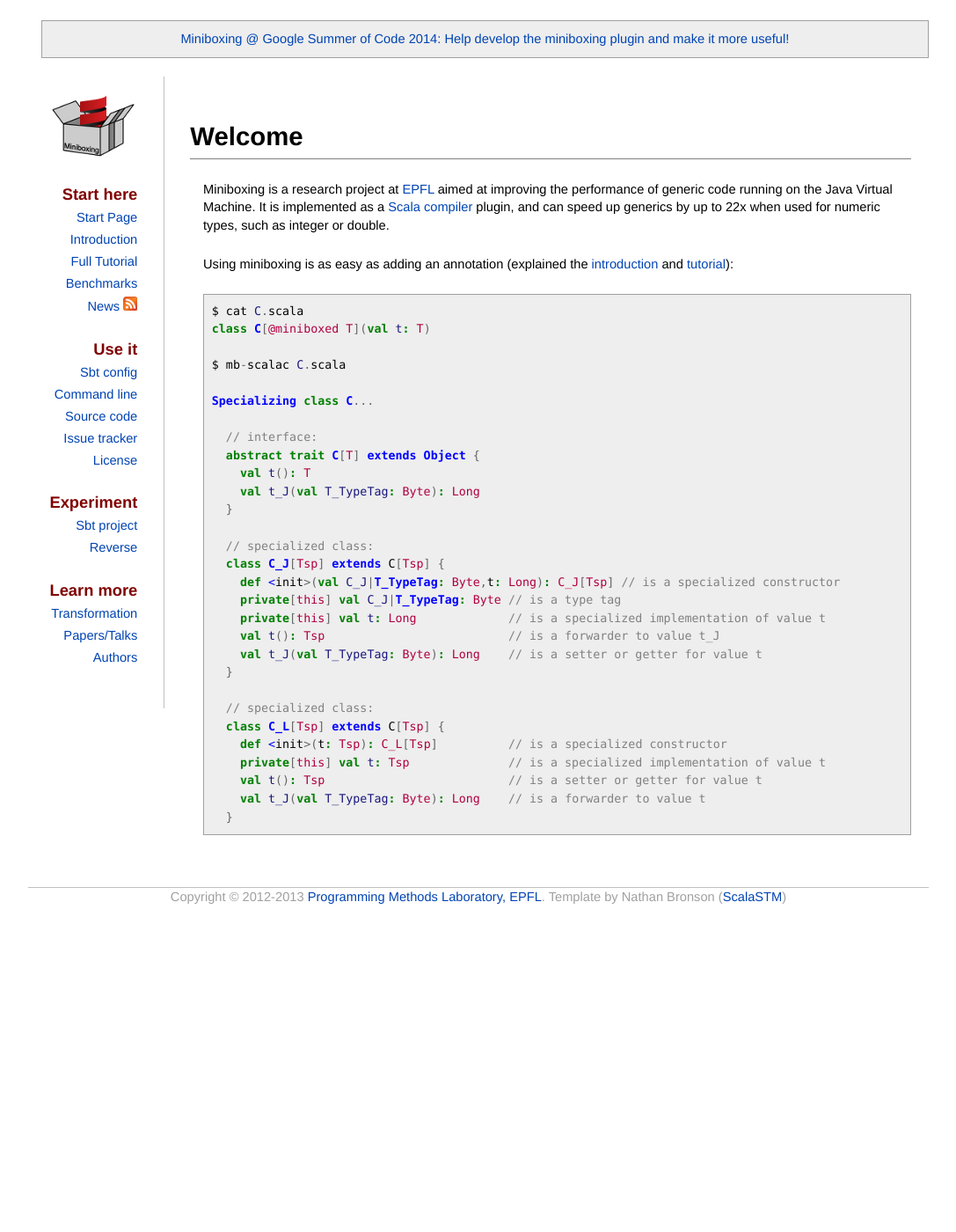
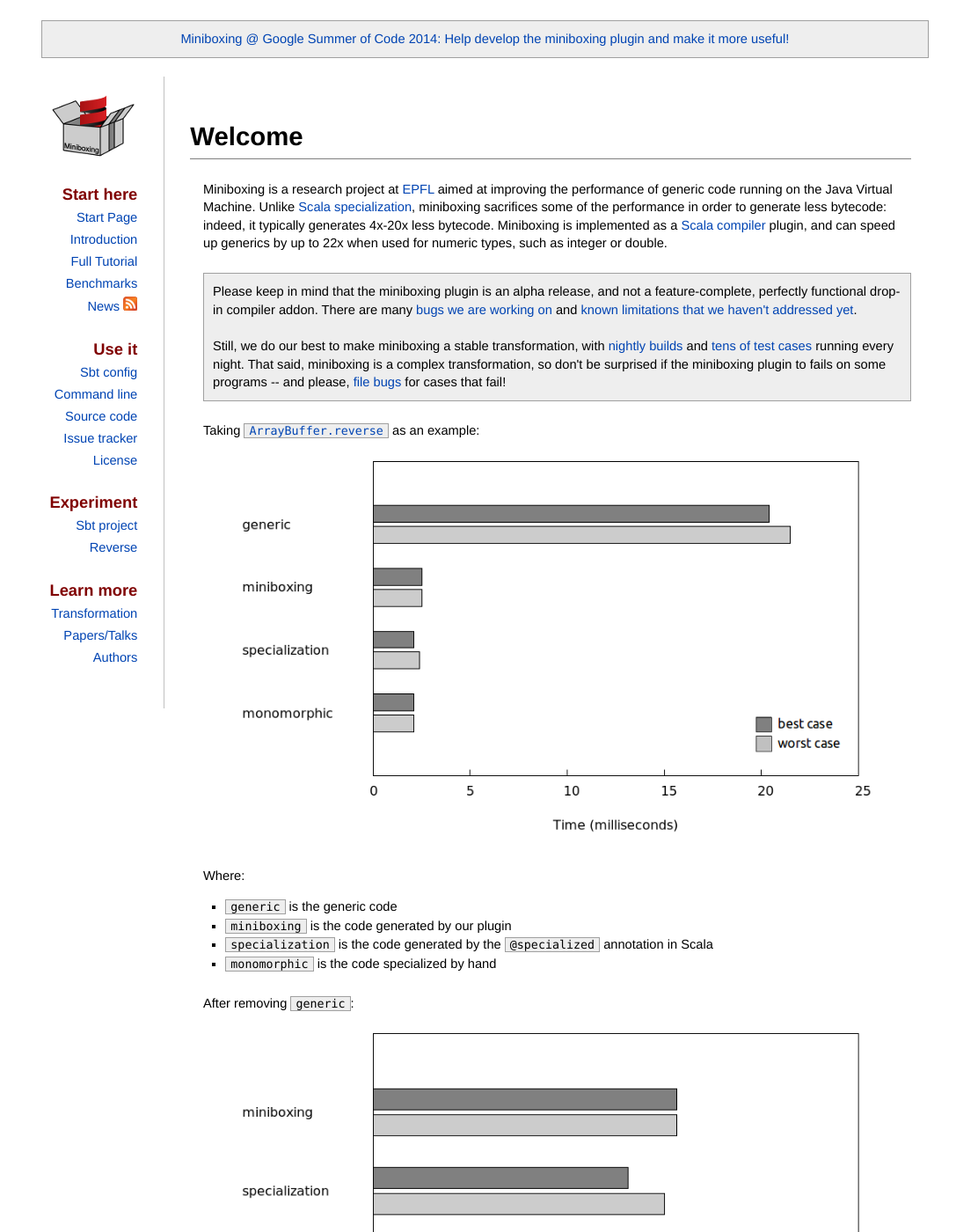
Before and after one commit to miniboxing/miniboxing.github.io, a Jekyll site: the page built from index.md, in a window 1280 px wide and 1400 px high. Shown: the whole window at 88% size, without its empty margins (96-1183 px from the left). Built offline with Jekyll 4.4.1, drawn with Linux system fonts in a browser that asks for light colours; some of the changed text lies outside the part shown.

Commit message:
Graphs on the main page
Thanks to @stuhood for the suggestion!

```diff
--- a/_includes/status.md
+++ b/_includes/status.md
@@ -1,5 +1,5 @@
 <p class="paper">
-Please keep in mind that miniboxing plugin is an alpha release, and not a feature-complete, perfectly functional drop-in compiler addon. There are many <a href="https://github.com/miniboxing/miniboxing-plugin/issues?state=open">bugs we are working on</a> and <a href="https://github.com/miniboxing/miniboxing-plugin/wiki/Details-|-Known-Limitations">known limitations that we haven&#39;t addressed yet</a>.<br/><br/>
+Please keep in mind that the miniboxing plugin is an alpha release, and not a feature-complete, perfectly functional drop-in compiler addon. There are many <a href="https://github.com/miniboxing/miniboxing-plugin/issues?state=open">bugs we are working on</a> and <a href="https://github.com/miniboxing/miniboxing-plugin/wiki/Details-|-Known-Limitations">known limitations that we haven&#39;t addressed yet</a>.<br/><br/>
 
-Still, we do our best to make miniboxing a stable transformation, with <a href="https://travis-ci.org/miniboxing/miniboxing-plugin">nightly</a> <a href="https://travis-ci.org/miniboxing/miniboxing-example">builds</a> and <a href="https://github.com/miniboxing/miniboxing-plugin/tree/wip/tests/correctness/src/miniboxing/tests/compile">tens of test cases</a> running every night. That said, miniboxing is a complex transformation, so don&#39;t be surprised if the miniboxing plugin to fails on some programs -- and please, <a href="https://github.com/miniboxing/miniboxing-plugin">file bugs</a> for test cases that fail!
+Still, we do our best to make miniboxing a stable transformation, with <a href="https://travis-ci.org/miniboxing/miniboxing-plugin">nightly</a> <a href="https://travis-ci.org/miniboxing/miniboxing-example">builds</a> and <a href="https://github.com/miniboxing/miniboxing-plugin/tree/wip/tests/correctness/src/miniboxing/tests/compile">tens of test cases</a> running every night. That said, miniboxing is a complex transformation, so don&#39;t be surprised if the miniboxing plugin to fails on some programs -- and please, <a href="https://github.com/miniboxing/miniboxing-plugin/issues">file bugs</a> for cases that fail!
 </p>
--- a/index.md
+++ b/index.md
@@ -5,38 +5,33 @@ short_title: Welcome
 comments: "off"
 ---
 
-Miniboxing is a research project at [EPFL](http://lamp.epfl.ch) aimed at improving the performance of generic code running on the Java Virtual Machine. It is implemented as a [Scala compiler](http://scala-lang.org) plugin, and can speed up generics by up to 22x when used for numeric types, such as integer or double.
+Miniboxing is a research project at [EPFL](http://lamp.epfl.ch) aimed at improving the performance of generic code running on the Java Virtual Machine. Unlike [Scala specialization](http://days2010.scala-lang.org/node/138/151/15-7-E%20-%20Specialization%20-%20Dragos.mp4), miniboxing sacrifices some of the performance in order to generate less bytecode: indeed, it typically generates 4x-20x less bytecode. Miniboxing is implemented as a [Scala compiler](http://scala-lang.org) plugin, and can speed up generics by up to 22x when used for numeric types, such as integer or double.
 
-Using miniboxing is as easy as adding an annotation (explained the [introduction](intro.html) and [tutorial](tutorial.html)):
+{% include status.md %}
+
+Taking [`ArrayBuffer.reverse`](/benchmarks.html) as an example:
+
+<center><img width="90%" src="/graphs/speed-gen.png"/></center>
+
+Where:
+ * `generic` is the generic code
+ * `miniboxing` is the code generated by our plugin
+ * `specialization` is the code generated by the `@specialized` annotation in Scala
+ * `monomorphic` is the code specialized by hand
+
+After removing `generic`:
+
+<center><img width="90%" src="/graphs/speed-spec.png"/></center>
+
+And when comparing the total bytecode size for [spire](https://github.com/non/spire) we see a 4.5x bytecode reduction:
+
+<center><img width="90%" src="/graphs/size.png"/></center>
+
+Using miniboxing is as easy as adding an annotation:
 {% highlight scala %}
-$ cat C.scala
 class C[@miniboxed T](val t: T)
+{% endhighlight %}
 
-$ mb-scalac C.scala
+And adding a compiler plugin to your [sbt build](/using_sbt.html) or [command line](/using_out.html).
 
-Specializing class C...
-
-  // interface:
-  abstract trait C[T] extends Object {
-    val t(): T
-    val t_J(val T_TypeTag: Byte): Long
-  }
-
-  // specialized class:
-  class C_J[Tsp] extends C[Tsp] {
-    def <init>(val C_J|T_TypeTag: Byte,t: Long): C_J[Tsp] // is a specialized constructor
-    private[this] val C_J|T_TypeTag: Byte // is a type tag
-    private[this] val t: Long             // is a specialized implementation of value t
-    val t(): Tsp                          // is a forwarder to value t_J
-    val t_J(val T_TypeTag: Byte): Long    // is a setter or getter for value t
-  }
-
-  // specialized class:
-  class C_L[Tsp] extends C[Tsp] {
-    def <init>(t: Tsp): C_L[Tsp]          // is a specialized constructor
-    private[this] val t: Tsp              // is a specialized implementation of value t
-    val t(): Tsp                          // is a setter or getter for value t
-    val t_J(val T_TypeTag: Byte): Long    // is a forwarder to value t
-  }
-
-{% endhighlight %}
+To learn more, read the [introduction to miniboxing](/intro.html).
```
Also changed, not shown: graphs/size.png (added), graphs/speed-gen.png (added), graphs/speed-spec.png (added).
